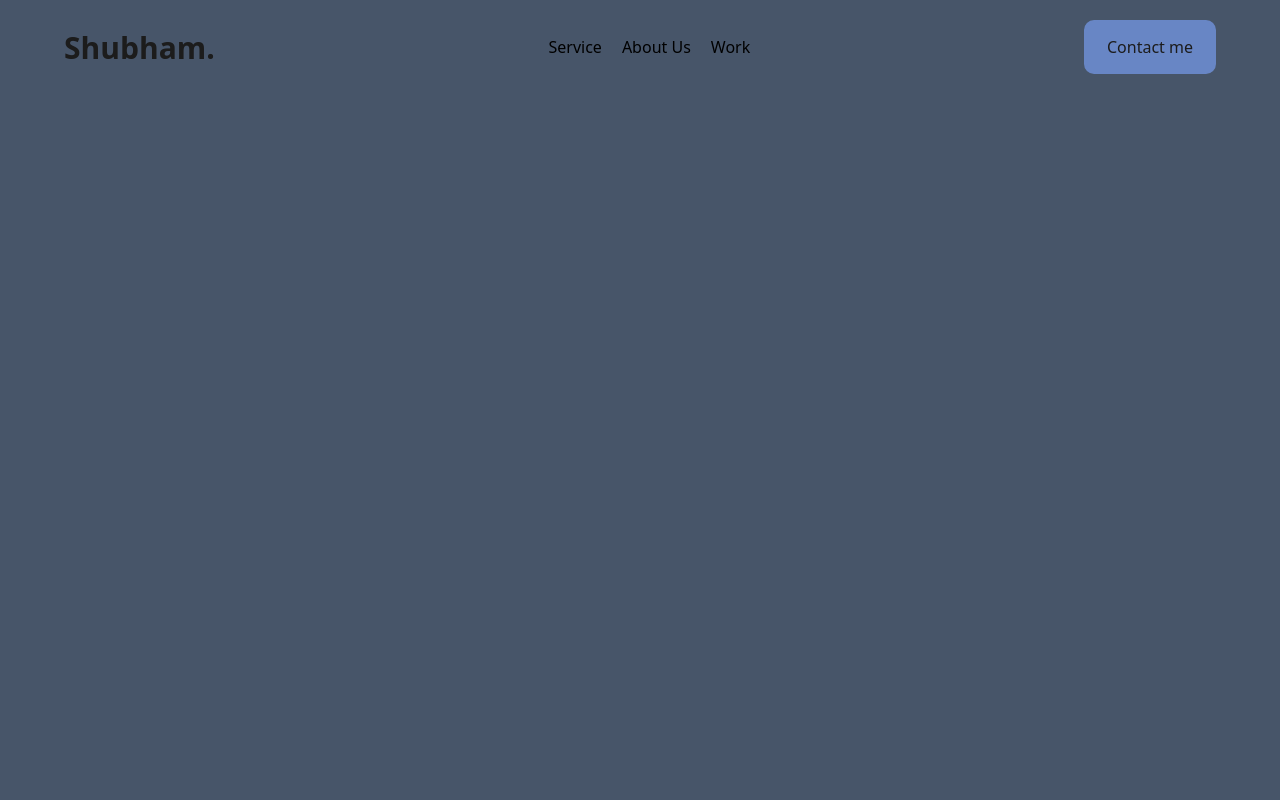
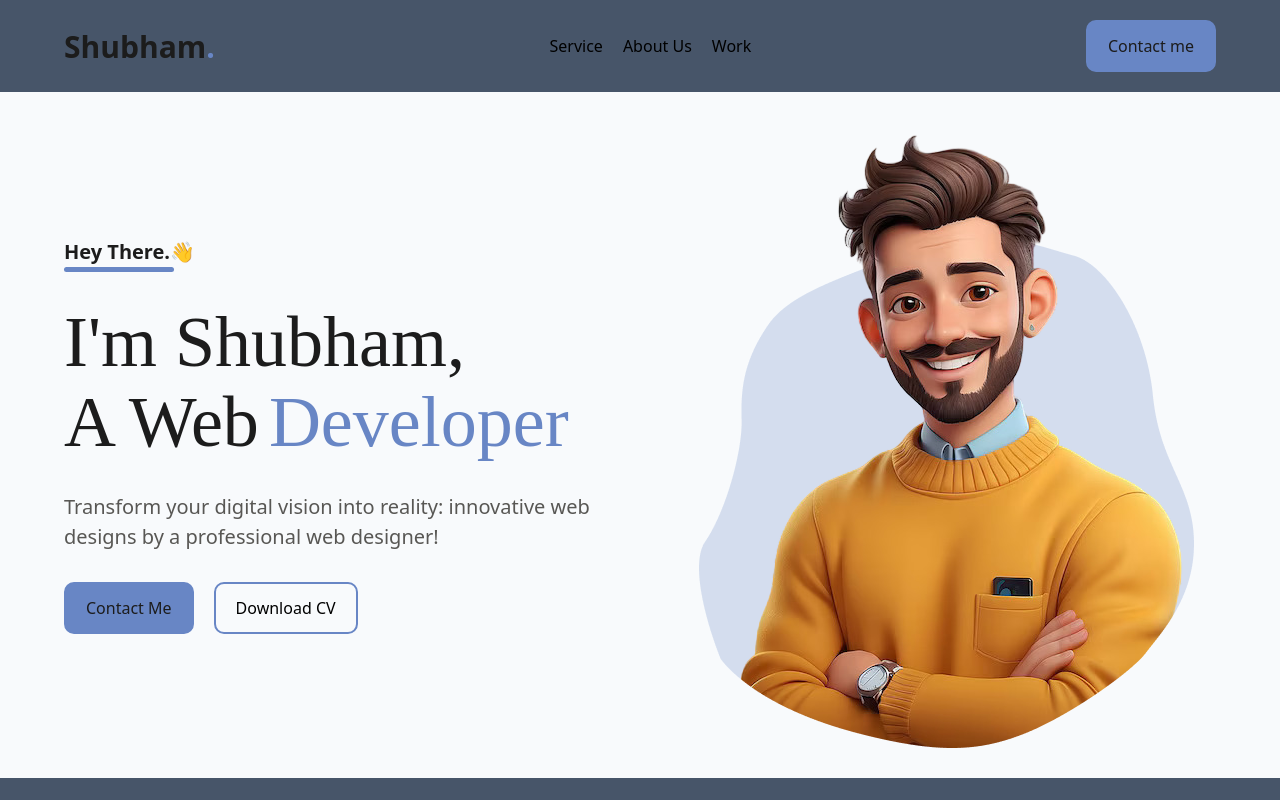
Before and after one commit to Shubham3803/portfolio, a website: page dist/index.html in a window 1280 px wide. Drawn offline with Linux system fonts and the light colour scheme.

Commit message:
hero section complete

```diff
--- a/dist/index.html
+++ b/dist/index.html
@@ -12,7 +12,7 @@
 
   <!-- navbar goes here -->
   <nav class="px-[20px] w-full md:px-[64px] py-[20px]  flex justify-between items-center">
-    <div class=" text-[30px] text-[#1c1c1c] font-bold">Shubham.</div>
+    <div class=" text-[30px] text-[#1c1c1c] font-bold">Shubham<span class="text-[#6886C5]">.</span></div>
 
     <ul class=" md:flex hidden font-normal  ">
       <li class="mx-[10px] cursor-pointer">Service</li>
@@ -21,7 +21,7 @@
     </ul>
 
     <button
-      class="hidden md:block px-[20px] text-[#1c1c1c] text-[16px] py-[12px] bg-[#6886C5] rounded-[10px] border-[3px] border-[#6886C5] hover:bg-white ">Contact
+      class="hidden md:block px-[20px] text-[#1c1c1c] text-[16px] py-[12px] bg-[#6886C5] rounded-[10px] border-[2.5px] border-[#6886C5] hover:bg-white ">Contact
       me</button>
     <div class="md:hidden">
       <a class="text-4xl" href="#">&#8801</a>
@@ -31,6 +31,55 @@
 
   <!-- navbar ends here -->
 
+
+  <!-- Hero section goes here -->
+
+  <div class="px-[20px] w-full sm:flex md:flex items-center justify-between bg-slate-50 md:px-[64px] py-[30px]">
+
+    <div class="flex items-center justify-center sm:items-start">
+      <div class="grid  gap-[30px] sm:text-left text-center">
+
+        <div>
+          <div class=" text-[20px] font-semibold text-[#1c1c1c] ">Hey There.👋</div>
+          <div class="h-[5px] w-[110px] rounded-[10px] mx-auto sm:mx-0 bg-[#6886c5] "></div>
+        </div>
+
+        <div class="flex items-center justify-center sm:justify-start sm:items-center">
+          <div class="font-['Averta'] text-[72px]">
+            <div class="text-[#1c1c1c]  leading-[80px]">I'm Shubham,</div>
+
+            <div class="flex flex-wrap leading-[80px] justify-center sm:justify-start">
+              <div class="text-[#1c1c1c] sm:flex pr-[10px] leading-[80px]">A Web
+               </div>
+              <div class="text-[#6886c5] ">Developer</div>
+            </div>
+
+          </div>
+        </div>
+
+        <div class="text-[20px] text-[#585754] max-w-[600px] mx-auto sm:mx-0">Transform your digital vision into
+          reality: innovative web designs by a
+          professional web designer!</div>
+
+        <div class="flex gap-[20px] justify-center sm:justify-start">
+          <button
+            class=" md:block px-[20px] text-[#1c1c1c] text-[16px] py-[12px] bg-[#6886C5] rounded-[10px] border-[2.5px] border-[#6886C5] hover:bg-white ">Contact
+            Me</button>
+
+          <button
+            class=" md:block px-[20px] hover:text-[#1c1c1c] text-[16px] py-[12px]  rounded-[10px] border-[2.5px] border-[#6886C5] hover:bg-[#6886c5] ">Download
+            CV</button>
+
+        </div>
+      </div>
+    </div>
+
+
+    <div>
+      <img src="/dist/img/Frame 51.png" alt="">
+    </div>
+
+  </div>
 </body>
 
 </html>
```
Also changed, not shown: dist/img/Frame 51.png (added), dist/style.css.
